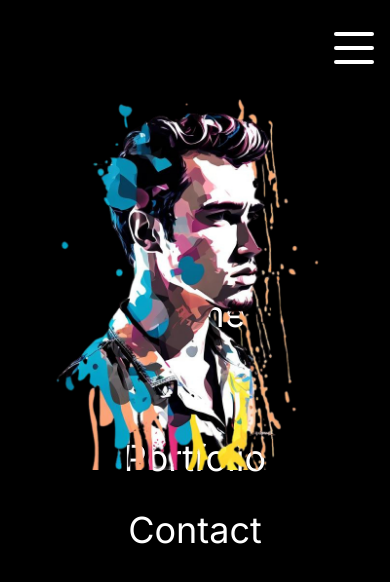
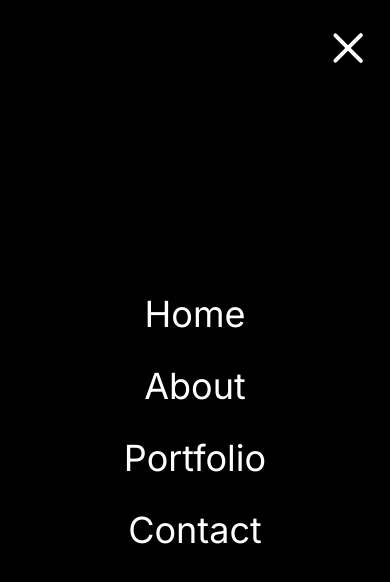
Before and after one commit to Franseck/PortfolioNextJS, a Next.js app: page / in a window 390 px wide. Both pictures are taken after a click on the button 354 px from the left and 48 px from the top of the page. Shown: the top 582 px of the page. Built offline with nearby package versions, Linux system fonts and the light colour scheme; grey boxes are pictures that could not be loaded.

Commit message:
navbar framer motion

```diff
--- a/src/components/Navbar.jsx
+++ b/src/components/Navbar.jsx
@@ -1,9 +1,9 @@
 "use client";
-import Link from "next/link"
+import Link from "next/link";
 import { useState } from "react";
 import Image from "next/image";
 import NavLink from "./navLink";
-
+import { motion } from "framer-motion";
 
 const links = [
   { url: "/", title: "Home" },
@@ -12,59 +12,176 @@ const links = [
   { url: "/contact", title: "Contact" },
 ];
 const Navbar = () => {
-const [open, setOpen] = useState(false)
+  const [open, setOpen] = useState(false);
+
+  const topVariants = {
+    closed: {
+      rotate: 0,
+    },
+    opened: {
+      rotate: 45,
+      backgroundColor: "rgb(255,255,255)",
+    },
+  };
+  const centerVariants = {
+    closed: {
+      opacity: 1,
+    },
+    opened: {
+      opacity: 0,
+    },
+  };
+
+  const bottomVariants = {
+    closed: {
+      rotate: 0,
+    },
+    opened: {
+      rotate: -45,
+      backgroundColor: "rgb(255,255,255)",
+    },
+  };
+
+  const listVariants = {
+    closed: {
+      x: "100vw",
+    },
+    opened: {
+      x: 0,
+      transition: {
+        when: "beforeChildren",
+        staggerChildren: 0.2,
+      },
+    },
+  };
+
+  const listItemVariants = {
+    closed: {
+      x: -10,
+      opacity: 0,
+    },
+    opened: {
+      x: 0,
+      opacity: 1,
+    },
+  };
 
   return (
     <div className="h-full flex items-center justify-between px-4 sm:px-8 md:px-12 lg:px-20 xl:px-48">
       <div className="hidden md:flex gap-4 w-1/3">
-      {links.map(link=>(
-            <NavLink link={link} key={link.title} />
-          ))}
+        {links.map((link) => (
+          <NavLink link={link} key={link.title} />
+        ))}
       </div>
       <div className="flex gap-2 text-center justify-center items-center w-1/3">
-      <Image src="/Logo.png" width={60} height={50} className="rounded-full"/>
-        <Link href="/" className="text-sm bg-black rounded-md p-1 font-semibold flex items-center justify-center h-7">
-        <span className="text-white mr-1">Seckin</span>
-        <span className="w-12 h-6 rounded bg-white text-black flex items-center justify-center">Ozturk</span>
+        <Image
+          src="/Logo.png"
+          width={60}
+          height={50}
+          className="rounded-full"
+        />
+        <Link
+          href="/"
+          className="text-sm bg-black rounded-md p-1 font-semibold flex items-center justify-center h-7"
+        >
+          <span className="text-white mr-1">Seckin</span>
+          <span className="w-12 h-6 rounded bg-white text-black flex items-center justify-center">
+            Ozturk
+          </span>
         </Link>
       </div>
       <div className="hidden md:flex gap-4 w-1/3">
         <Link href="/">
-          <Image src="/github.png" alt="" width={24} height={24} />
+          <Image
+            src="/github.png"
+            alt=""
+            width={24}
+            height={24}
+          />
         </Link>
         <Link href="/">
-          <Image src="/dribbble.png" alt="" width={24} height={24} />
+          <Image
+            src="/dribbble.png"
+            alt=""
+            width={24}
+            height={24}
+          />
         </Link>
         <Link href="/">
-          <Image src="/instagram.png" alt="" width={24} height={24} />
+          <Image
+            src="/instagram.png"
+            alt=""
+            width={24}
+            height={24}
+          />
         </Link>
         <Link href="/">
-          <Image src="/facebook.png" alt="" width={24} height={24} />
+          <Image
+            src="/facebook.png"
+            alt=""
+            width={24}
+            height={24}
+          />
         </Link>
         <Link href="/">
-          <Image src="/pinterest.png" alt="" width={24} height={24} />
+          <Image
+            src="/pinterest.png"
+            alt=""
+            width={24}
+            height={24}
+          />
         </Link>
         <Link href="/">
-          <Image src="/linkedin.png" alt="" width={24} height={24} />
+          <Image
+            src="/linkedin.png"
+            alt=""
+            width={24}
+            height={24}
+          />
         </Link>
       </div>
       <div className="md:hidden">
-        <button className="w-10 h-8 flex flex-col justify-between z-50 relative" onClick={(()=>setOpen(!open))}>
-          <div className="w-10 h-1 bg-white rounded">      </div>
-          <div className="w-10 h-1 bg-white rounded">      </div>
-          <div className="w-10 h-1 bg-white rounded">      </div>
+        <button
+          className="w-10 h-8 flex flex-col justify-between z-50 relative"
+          onClick={() => setOpen(!open)}
+        >
+          <motion.div
+            variants={topVariants}
+            animate={open ? "opened" : "closed"}
+            className="w-10 h-1 bg-black rounded origin-left"
+          ></motion.div>
+          <motion.div
+            variants={centerVariants}
+            animate={open ? "opened" : "closed"}
+            className="w-10 h-1 bg-black rounded"
+          ></motion.div>
+          <motion.div
+            variants={bottomVariants}
+            animate={open ? "opened" : "closed"}
+            className="w-10 h-1 bg-black rounded origin-left"
+          ></motion.div>
         </button>
         {open && (
-        <div className="absolute  top-0 left-0 w-screen h-screen bg-black text-white flex flex-col items-center justify-center gap-8 text-4xl">
-          {links.map(link=>(
-            <Link href={link.url} key={link.title}>{link.title}</Link>
-          ))}
-        </div>
- )}
+          <motion.div
+            variants={listVariants}
+            initial="closed"
+            animate="opened"
+            className="absolute top-0 left-0 w-screen h-screen bg-black text-white flex flex-col items-center justify-center gap-8 text-4xl z-40"
+          >
+            {links.map((link) => (
+              <motion.div
+                variants={listItemVariants}
+                className=""
+                key={link.title}
+              >
+                <Link href={link.url}>{link.title}</Link>
+              </motion.div>
+            ))}
+          </motion.div>
+        )}
       </div>
+    </div>
+  );
+};
 
-      </div>
-  )
-}
-
-export default Navbar
+export default Navbar;
```
